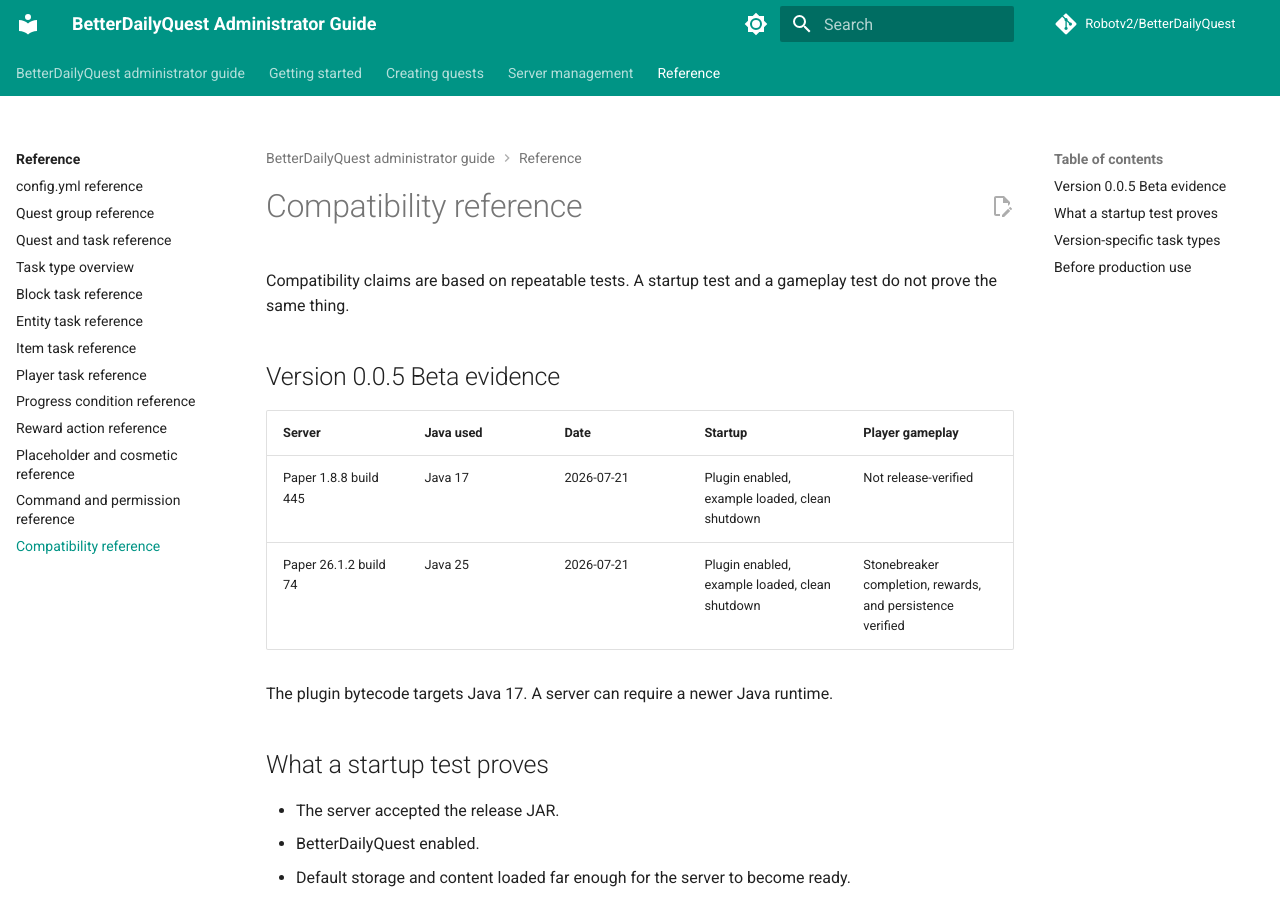
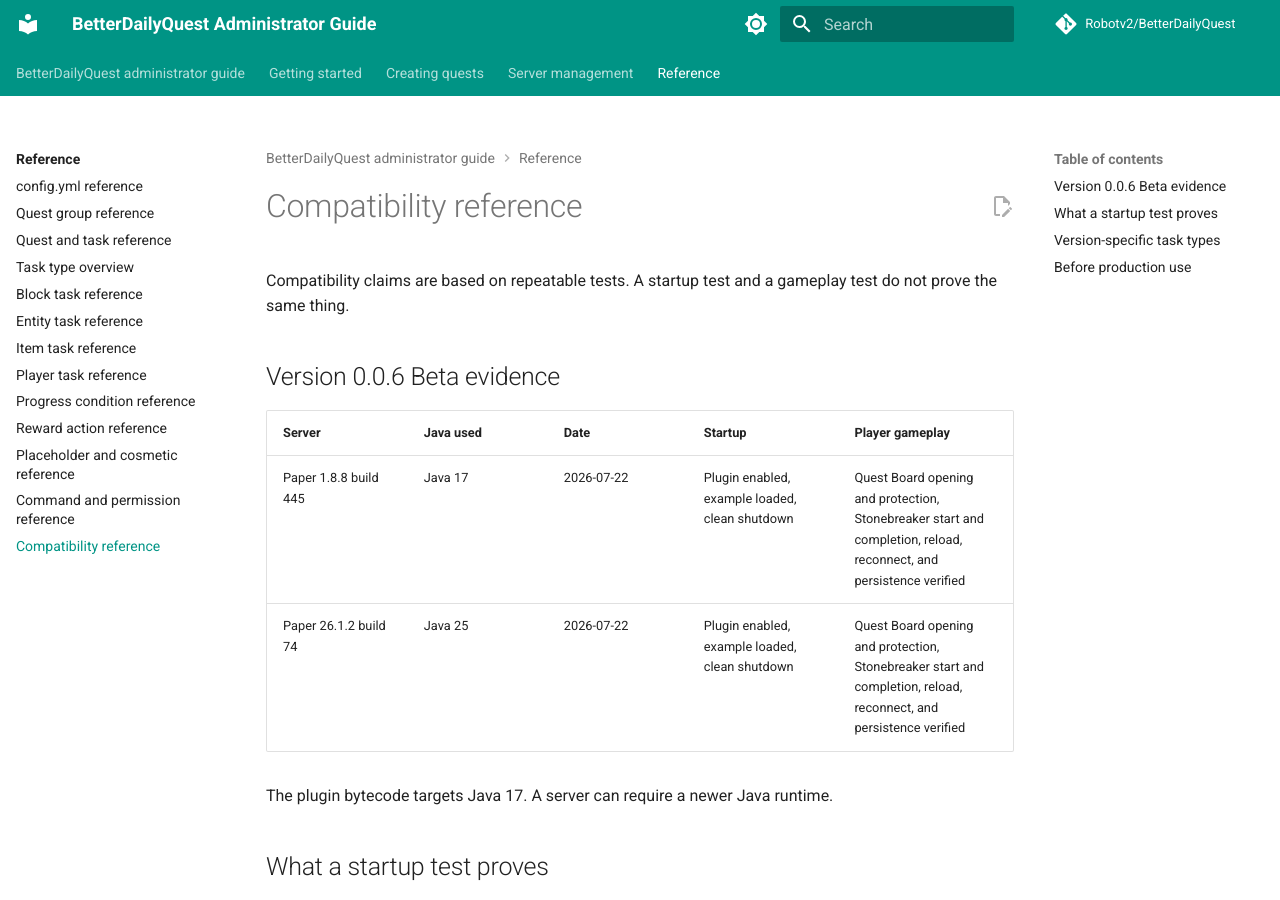
Before and after one commit to Robotv2/BetterDailyQuest, an MkDocs documentation site: the page built from docs/reference/compatibility.md, in a window 1280 px wide and 900 px high. Built offline with MkDocs 1.6.1 and Material for MkDocs 9.7.7, drawn with Linux system fonts in a browser that asks for light colours; comment, search, counter and statistics services are not loaded.

```diff
--- a/docs/getting-started/installation.md
+++ b/docs/getting-started/installation.md
@@ -11,7 +11,7 @@ description: Install BetterDailyQuest and confirm that the plugin starts without
 ## Install the plugin
 
 1. Stop the server.
-2. Download the JAR attached to [BetterDailyQuest 0.0.5 Beta](https://github.com/Robotv2/BetterDailyQuest/releases/tag/v0.0.5).
+2. Download the JAR attached to [BetterDailyQuest 0.0.6 Beta](https://github.com/Robotv2/BetterDailyQuest/releases/tag/v0.0.6).
 3. Put the JAR directly in the server `plugins` folder.
 4. Make sure there is only one BetterDailyQuest JAR in that folder.
 5. Allow the server to access the internet for the first startup.
--- a/docs/getting-started/requirements.md
+++ b/docs/getting-started/requirements.md
@@ -11,7 +11,7 @@ Check these points before you install BetterDailyQuest.
 - A Bukkit-compatible Minecraft server.
 - A Java runtime supported by that server.
 - Access to the server console and `plugins` folder.
-- The JAR from [BetterDailyQuest 0.0.5 Beta](https://github.com/Robotv2/BetterDailyQuest/releases/tag/v0.0.5).
+- The JAR from [BetterDailyQuest 0.0.6 Beta](https://github.com/Robotv2/BetterDailyQuest/releases/tag/v0.0.6).
 
 BetterDailyQuest targets Java 17 bytecode. A recent server can require a newer Java version. Use the Java version required by your server software.
 
--- a/docs/reference/compatibility.md
+++ b/docs/reference/compatibility.md
@@ -6,12 +6,12 @@ description: Review release-specific BetterDailyQuest server, Java, startup, and
 
 Compatibility claims are based on repeatable tests. A startup test and a gameplay test do not prove the same thing.
 
-## Version 0.0.5 Beta evidence
+## Version 0.0.6 Beta evidence
 
 | Server | Java used | Date | Startup | Player gameplay |
 | --- | --- | --- | --- | --- |
-| Paper 1.8.8 build 445 | Java 17 | 2026-07-21 | Plugin enabled, example loaded, clean shutdown | Not release-verified |
-| Paper 26.1.2 build 74 | Java 25 | 2026-07-21 | Plugin enabled, example loaded, clean shutdown | Stonebreaker completion, rewards, and persistence verified |
+| Paper 1.8.8 build 445 | Java 17 | 2026-07-22 | Plugin enabled, example loaded, clean shutdown | Quest Board opening and protection, Stonebreaker start and completion, reload, reconnect, and persistence verified |
+| Paper 26.1.2 build 74 | Java 25 | 2026-07-22 | Plugin enabled, example loaded, clean shutdown | Quest Board opening and protection, Stonebreaker start and completion, reload, reconnect, and persistence verified |
 
 The plugin bytecode targets Java 17. A server can require a newer Java runtime.
 
```
Also changed, not shown: CHANGELOG.md (+17 -1 lines), README.md (+2 -2 lines), docs/index.md (+4 -4 lines), 2 other files.
